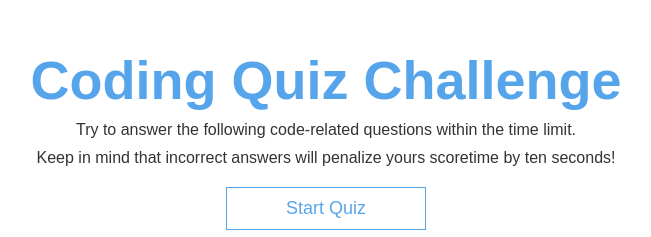
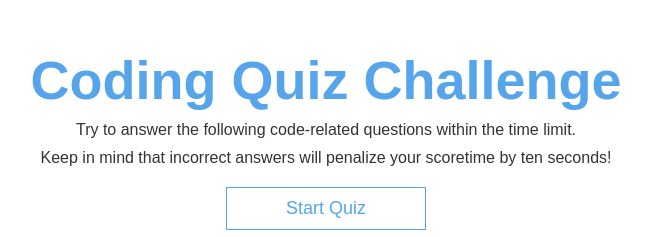
Before and after one commit to caymanh/code-quiz, a plain HTML site: page index.html in a window 1280 px wide. Shown: the part 234-471 px from the top of the page, 314-965 px from the left. Drawn offline with Linux system fonts and the light colour scheme.

Commit message:
corrected typo error on home page

```diff
--- a/index.html
+++ b/index.html
@@ -13,7 +13,7 @@
         <div id="home" class="flex-center flex-column">
             <h1>Coding Quiz Challenge</h1>
             <h4>Try to answer the following code-related questions within the time limit.</h4>
-            <h4>Keep in mind that incorrect answers will penalize yours scoretime by ten seconds!</h4>
+            <h4>Keep in mind that incorrect answers will penalize your scoretime by ten seconds!</h4>
             <a class="btn" href="./pages/quiz.html">Start Quiz</a>
             <a class="btn" href="./pages/highscore.html">View Highscores</a>
         </div>
```
